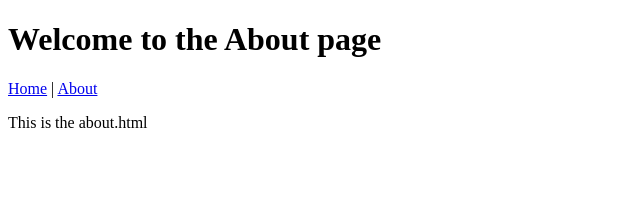
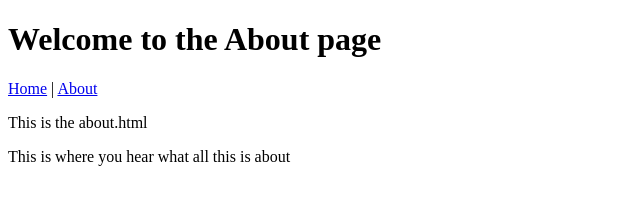
Before and after one commit to Cario/SDP_SGA2, a plain HTML site: page about.html in a window 1280 px wide. Shown: the whole page, without its empty margins (0-640 px from the left). Drawn offline with Linux system fonts and the light colour scheme.

Commit message:
Added a sentence better describing the purpose of the page

```diff
--- a/about.html
+++ b/about.html
@@ -14,6 +14,7 @@
 </header>
     <main>
         <p>This is the about.html</p>
+        <p>This is where you hear what all this is about</p>
     </main>
 </body>
 </html>
```
